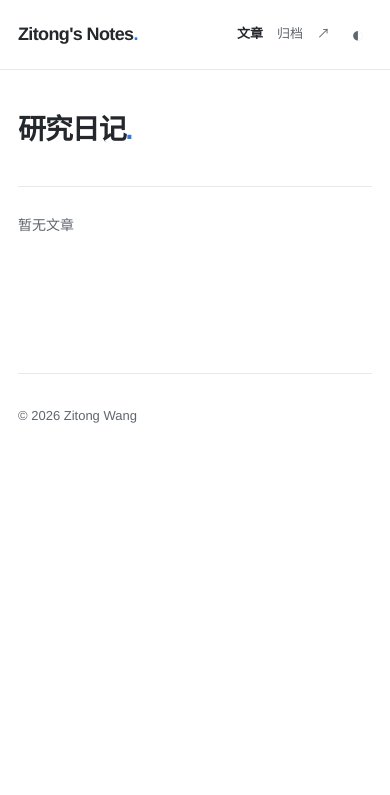
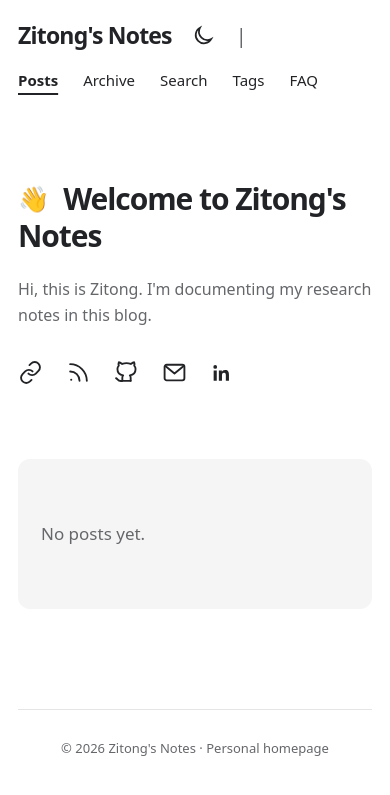
Before and after one commit to ZitongWang018/ZitongWang018.github.io, a Jekyll site: the page built from research-diary/index.html, in a window 390 px wide. Shown: the top 795 px of the page. Built offline with Jekyll 4.4.1, drawn with Linux system fonts in a browser that asks for light colours.

Commit message:
Match research diary to Lil Log inspired layout

```diff
--- a/_includes/research-footer.html
+++ b/_includes/research-footer.html
@@ -1,2 +1,2 @@
-<footer class="site-footer">© {{ 'now' | date: '%Y' }} Zitong Wang</footer>
+<footer class="site-footer">© {{ 'now' | date: '%Y' }} <a href="/research-diary/">Zitong's Notes</a> · <a href="/">Personal homepage</a></footer>
 <script src="/research-diary/theme.js" defer></script>
--- a/_includes/research-header.html
+++ b/_includes/research-header.html
@@ -1,11 +1,19 @@
 <header class="site-header">
   <div class="header-inner">
-    <a class="site-name" href="/research-diary/">Zitong's Notes<span class="site-name-dot">.</span></a>
+    <div class="brand-group">
+      <a class="site-name" href="/research-diary/">Zitong's Notes</a>
+      <button class="theme-toggle" type="button" aria-label="切换亮暗主题" title="切换亮暗主题">
+        <svg class="icon-sun" aria-hidden="true" viewBox="0 0 24 24" fill="none" stroke="currentColor" stroke-width="1.8" stroke-linecap="round"><circle cx="12" cy="12" r="4"/><path d="M12 2v2m0 16v2M4.93 4.93l1.42 1.42m11.3 11.3 1.42 1.42M2 12h2m16 0h2M4.93 19.07l1.42-1.42m11.3-11.3 1.42-1.42"/></svg>
+        <svg class="icon-moon" aria-hidden="true" viewBox="0 0 24 24" fill="none" stroke="currentColor" stroke-width="1.8" stroke-linecap="round"><path d="M20.2 15.6A8.7 8.7 0 0 1 8.4 3.8 8.7 8.7 0 1 0 20.2 15.6Z"/></svg>
+      </button>
+      <span class="brand-divider" aria-hidden="true">|</span>
+    </div>
     <nav class="site-nav" aria-label="日记导航">
-      <a href="/research-diary/"{% if include.active == 'posts' %} aria-current="page"{% endif %}>文章</a>
-      <a href="/research-diary/archive/"{% if include.active == 'archive' %} aria-current="page"{% endif %}>归档</a>
-      <a class="personal-home" href="/" aria-label="个人主页"><span class="home-label">个人主页 </span>↗</a>
-      <button class="theme-toggle" type="button" aria-label="切换亮暗主题" title="切换亮暗主题"><span aria-hidden="true">◐</span></button>
+      <a href="/research-diary/"{% if include.active == 'posts' %} aria-current="page"{% endif %}>Posts</a>
+      <a href="/research-diary/archive/"{% if include.active == 'archive' %} aria-current="page"{% endif %}>Archive</a>
+      <a href="/research-diary/search/"{% if include.active == 'search' %} aria-current="page"{% endif %}>Search</a>
+      <a href="/research-diary/tags/"{% if include.active == 'tags' %} aria-current="page"{% endif %}>Tags</a>
+      <a href="/research-diary/faq/"{% if include.active == 'faq' %} aria-current="page"{% endif %}>FAQ</a>
     </nav>
   </div>
 </header>
--- a/research-diary/index.html
+++ b/research-diary/index.html
@@ -5,21 +5,29 @@ title: Research Diary
 ---
 {% assign notes = site.research_diary | sort: 'date' | reverse %}
 <!doctype html>
-<html lang="zh-CN">
+<html lang="en">
 <head>
   <meta charset="utf-8">
   <meta name="viewport" content="width=device-width, initial-scale=1">
   <meta name="color-scheme" content="light dark">
-  <meta name="description" content="Zitong Wang 的研究日记。">
-  <title>研究日记 · Zitong's Notes</title>
+  <meta name="description" content="Zitong Wang's research notes and blog.">
+  <title>Zitong's Notes</title>
   {% include research-theme-init.html %}
   <link rel="stylesheet" href="/research-diary/style.css">
 </head>
 <body>
   {% include research-header.html active="posts" %}
   <main class="page-wrap">
-    <section class="intro" aria-labelledby="page-title">
-      <h1 id="page-title">研究日记<span class="accent">.</span></h1>
+    <section class="home-intro" aria-labelledby="page-title">
+      <h1 id="page-title"><span class="wave" aria-hidden="true">👋</span> Welcome to Zitong's Notes</h1>
+      <p>Hi, this is Zitong. I'm documenting my research notes in this blog.</p>
+      <div class="social-links" aria-label="更多链接">
+        <a href="/" aria-label="个人主页" title="个人主页"><svg viewBox="0 0 24 24" aria-hidden="true" fill="none" stroke="currentColor" stroke-width="1.8" stroke-linecap="round" stroke-linejoin="round"><path d="M10 13a5 5 0 0 0 7.1 0l2.5-2.5a5 5 0 0 0-7.1-7.1L11 4.9"/><path d="M14 11a5 5 0 0 0-7.1 0l-2.5 2.5a5 5 0 1 0 7.1 7.1L13 19.1"/></svg></a>
+        <a href="/research-diary/feed.xml" aria-label="RSS 订阅" title="RSS 订阅"><svg viewBox="0 0 24 24" aria-hidden="true" fill="none" stroke="currentColor" stroke-width="1.8" stroke-linecap="round"><circle cx="5" cy="19" r="1" fill="currentColor" stroke="none"/><path d="M4 11a9 9 0 0 1 9 9M4 4a16 16 0 0 1 16 16"/></svg></a>
+        <a href="https://github.com/ZitongWang018" aria-label="GitHub" title="GitHub"><svg viewBox="0 0 24 24" aria-hidden="true" fill="none" stroke="currentColor" stroke-width="1.8" stroke-linecap="round" stroke-linejoin="round"><path d="M8 20c-4.3 1.2-4.3-2-6-2.5M16 20v-3.1a2.8 2.8 0 0 0-.8-2.2c2.7-.3 5.5-1.3 5.5-6a4.7 4.7 0 0 0-1.3-3.3 4.3 4.3 0 0 0-.1-3.3s-1 0-3.2 1.7a11 11 0 0 0-8.2 0C5.7 2.1 4.7 2.1 4.7 2.1a4.3 4.3 0 0 0-.1 3.3 4.7 4.7 0 0 0-1.3 3.3c0 4.7 2.8 5.7 5.5 6A2.8 2.8 0 0 0 8 16.9V20"/><path d="M8 20h8"/></svg></a>
+        <a href="mailto:{{ site.author.email }}" aria-label="Email" title="Email"><svg viewBox="0 0 24 24" aria-hidden="true" fill="none" stroke="currentColor" stroke-width="1.8" stroke-linecap="round" stroke-linejoin="round"><rect x="2.5" y="4.5" width="19" height="15" rx="2"/><path d="m3.5 6 8.5 7 8.5-7"/></svg></a>
+        <a href="{{ site.author.linkedin }}" aria-label="LinkedIn" title="LinkedIn"><svg viewBox="0 0 24 24" aria-hidden="true" fill="currentColor"><path d="M5 8.5a1.8 1.8 0 1 0 0-3.6 1.8 1.8 0 0 0 0 3.6ZM3.5 10h3v10h-3V10Zm5 0h2.9v1.4c.4-.8 1.4-1.7 3-1.7 3.2 0 3.8 2 3.8 4.6V20h-3v-5.1c0-1.2 0-2.7-1.7-2.7s-2 1.3-2 2.6V20h-3V10Z"/></svg></a>
+      </div>
     </section>
 
     <section class="post-index" aria-label="文章列表">
@@ -28,16 +36,16 @@ title: Research Diary
         {% for note in notes %}
         {% assign description = note.summary | default: note.excerpt | strip_html | strip_newlines | truncate: 180 %}
         <li class="post-item">
-          <article>
-            <h3><a href="{{ note.url | relative_url }}">{{ note.title | escape }}</a></h3>
+          <article class="post-card">
+            <h2><a href="{{ note.url | relative_url }}">{{ note.title | escape }}</a></h2>
             <p class="post-summary">{{ description | escape }}</p>
-            <p class="post-meta"><time datetime="{{ note.date | date: '%Y-%m-%d' }}">{{ note.date | date: '%Y年%m月%d日' }}</time>{% if note.category %}<span aria-hidden="true">·</span><span>{{ note.category | escape }}</span>{% endif %}</p>
+            <p class="post-meta">Date: <time datetime="{{ note.date | date: '%Y-%m-%d' }}">{{ note.date | date: '%B %-d, %Y' }}</time>{% if note.reading_time %} <span aria-hidden="true">|</span> Estimated Reading Time: {{ note.reading_time }} min{% endif %} <span aria-hidden="true">|</span> Author: Zitong Wang{% if note.category %} <span aria-hidden="true">|</span> {{ note.category | escape }}{% endif %}</p>
           </article>
         </li>
         {% endfor %}
       </ol>
       {% else %}
-      <p class="empty-state">暂无文章</p>
+      <div class="empty-card">No posts yet.</div>
       {% endif %}
     </section>
   </main>
--- a/research-diary/style.css
+++ b/research-diary/style.css
@@ -1,39 +1,36 @@
 :root {
   color-scheme: light;
-  --background: #ffffff;
-  --text: #24272b;
-  --secondary: #60666d;
-  --border: #e6e8eb;
+  --background: #fff;
+  --surface: #f5f5f5;
+  --text: #222326;
+  --muted: #65676b;
+  --line: #e5e5e5;
   --link: #2a7ae2;
-  --link-hover: #1759a9;
-  --code-background: #f5f6f8;
-  --quote-background: #f8f9fb;
+  --code: #f2f3f5;
 }
 
 @media (prefers-color-scheme: dark) {
   :root:not([data-theme="light"]) {
     color-scheme: dark;
     --background: #1d1e20;
-    --text: #e6e8ea;
-    --secondary: #a5aab0;
-    --border: #393c40;
-    --link: #8ab9fa;
-    --link-hover: #b2d1ff;
-    --code-background: #292c30;
-    --quote-background: #25282c;
+    --surface: #2e2e33;
+    --text: #dadadb;
+    --muted: #9b9b9e;
+    --line: #3b3b40;
+    --link: #9ac3ff;
+    --code: #292a2e;
   }
 }
 
 :root[data-theme="dark"] {
   color-scheme: dark;
   --background: #1d1e20;
-  --text: #e6e8ea;
-  --secondary: #a5aab0;
-  --border: #393c40;
-  --link: #8ab9fa;
-  --link-hover: #b2d1ff;
-  --code-background: #292c30;
-  --quote-background: #25282c;
+  --surface: #2e2e33;
+  --text: #dadadb;
+  --muted: #9b9b9e;
+  --line: #3b3b40;
+  --link: #9ac3ff;
+  --code: #292a2e;
 }
 
 * { box-sizing: border-box; }
@@ -42,116 +39,144 @@ body {
   margin: 0;
   background: var(--background);
   color: var(--text);
-  font-family: Helvetica, Arial, "PingFang SC", "Microsoft YaHei", sans-serif;
+  font-family: system-ui, -apple-system, BlinkMacSystemFont, "Segoe UI", Helvetica, Arial, "PingFang SC", "Microsoft YaHei", sans-serif;
   font-size: 16px;
-  line-height: 1.7;
+  line-height: 1.65;
   -webkit-font-smoothing: antialiased;
 }
 a { color: var(--link); text-decoration: none; }
-a:hover { color: var(--link-hover); text-decoration: underline; }
-a:focus-visible, button:focus-visible { outline: 2px solid var(--link); outline-offset: 4px; }
-::selection { background: var(--link); color: var(--background); }
+a:hover { text-decoration: underline; }
+a:focus-visible, button:focus-visible, input:focus-visible { outline: 2px solid var(--link); outline-offset: 4px; }
+[hidden] { display: none !important; }
+.visually-hidden { position: absolute; width: 1px; height: 1px; padding: 0; margin: -1px; overflow: hidden; clip: rect(0, 0, 0, 0); white-space: nowrap; border: 0; }
 
-.site-header { border-bottom: 1px solid var(--border); }
-.header-inner, .page-wrap, .site-footer {
-  width: min(100% - 48px, 800px);
-  margin-left: auto;
-  margin-right: auto;
-}
-.header-inner { min-height: 76px; display: flex; align-items: center; justify-content: space-between; gap: 24px; }
-.site-name { color: var(--text); font-size: 22px; font-weight: 700; letter-spacing: -.035em; white-space: nowrap; }
+.site-header { width: 100%; }
+.header-inner { width: min(calc(100% - 48px), 1200px); min-height: 76px; margin: 0 auto; display: flex; align-items: center; justify-content: space-between; gap: 24px; }
+.brand-group { display: flex; align-items: center; gap: 17px; flex: none; }
+.site-name { color: var(--text); font-size: 25px; font-weight: 700; line-height: 1; letter-spacing: -.035em; white-space: nowrap; }
 .site-name:hover { color: var(--text); text-decoration: none; }
-.site-name-dot, .accent { color: var(--link); }
-.site-nav { display: flex; align-items: center; gap: 24px; }
-.site-nav a { color: var(--secondary); font-size: 14px; white-space: nowrap; }
-.site-nav a:hover, .site-nav a[aria-current="page"] { color: var(--text); text-decoration: none; }
-.site-nav a[aria-current="page"] { font-weight: 600; }
-.theme-toggle {
-  display: inline-flex;
-  align-items: center;
-  justify-content: center;
-  width: 33px;
-  height: 33px;
-  border: 0;
-  border-radius: 50%;
-  background: transparent;
-  color: var(--secondary);
-  font: inherit;
-  font-size: 22px;
-  cursor: pointer;
-}
-.theme-toggle:hover { background: var(--code-background); color: var(--text); }
+.theme-toggle { display: inline-flex; align-items: center; justify-content: center; width: 30px; height: 30px; padding: 0; border: 0; background: transparent; color: var(--text); cursor: pointer; }
+.theme-toggle svg { width: 23px; height: 23px; }
+.theme-toggle .icon-sun { display: none; }
+.theme-toggle[data-mode="dark"] .icon-sun { display: block; }
+.theme-toggle[data-mode="dark"] .icon-moon { display: none; }
+.brand-divider { color: var(--muted); font-size: 20px; font-weight: 300; }
+.site-nav { display: flex; align-items: center; gap: 29px; }
+.site-nav a { color: var(--text); font-size: 16px; white-space: nowrap; }
+.site-nav a:hover { text-decoration: none; opacity: .72; }
+.site-nav a[aria-current="page"] { font-weight: 650; text-decoration: underline; text-underline-offset: 7px; text-decoration-thickness: 2px; }
 
-.intro { padding: 56px 0 31px; }
-.intro h1, .page-heading h1 { margin: 0; font-size: 32px; font-weight: 600; letter-spacing: -.04em; line-height: 1.3; }
-.post-list { margin: 0; padding: 0; border-top: 1px solid var(--border); list-style: none; }
-.post-item { padding: 33px 0 35px; border-bottom: 1px solid var(--border); }
-.post-item h3 { margin: 0 0 11px; font-size: 26px; font-weight: 600; line-height: 1.35; letter-spacing: -.025em; }
-.post-item h3 a { color: var(--text); }
-.post-item h3 a:hover { color: var(--link); text-decoration: none; }
-.post-summary { margin: 0 0 13px; color: var(--secondary); line-height: 1.75; }
-.post-meta { display: flex; flex-wrap: wrap; align-items: center; gap: 9px; margin: 0; color: var(--secondary); font-size: 13px; }
-.empty-state { color: var(--secondary); padding: 27px 0 60px; border-top: 1px solid var(--border); font-size: 14px; }
+.page-wrap { width: min(calc(100% - 48px), 760px); margin: 0 auto; }
+.home-intro { padding: 104px 0 112px; }
+.home-intro h1 { margin: 0; font-size: clamp(34px, 4vw, 43px); line-height: 1.25; font-weight: 750; letter-spacing: -.035em; }
+.wave { display: inline-block; margin-right: 8px; font-size: .84em; vertical-align: .07em; }
+.home-intro > p { margin: 24px 0 0; color: var(--muted); font-size: 18px; line-height: 1.65; }
+.social-links { display: flex; align-items: center; gap: 24px; margin-top: 30px; }
+.social-links a { display: inline-flex; align-items: center; justify-content: center; width: 25px; height: 28px; color: var(--text); }
+.social-links a:hover { opacity: .68; }
+.social-links svg { width: 25px; height: 25px; }
 
-.site-footer { padding: 31px 0 45px; margin-top: 98px; border-top: 1px solid var(--border); color: var(--secondary); font-size: 13px; }
+.post-list { padding: 0; margin: 0; list-style: none; }
+.post-item { margin-bottom: 23px; }
+.post-card, .empty-card { padding: 26px 28px 28px; border-radius: 12px; background: var(--surface); }
+.post-card { transition: transform .18s ease; }
+.post-card:hover { transform: translateY(-2px); }
+.post-card h2 { margin: 0 0 12px; font-size: 25px; font-weight: 700; line-height: 1.35; letter-spacing: -.025em; }
+.post-card h2 a { color: var(--text); }
+.post-card h2 a:hover { text-decoration: none; }
+.post-summary { display: -webkit-box; -webkit-line-clamp: 2; -webkit-box-orient: vertical; overflow: hidden; margin: 0 0 13px; color: var(--muted); font-size: 16px; line-height: 1.65; }
+.post-meta { display: flex; flex-wrap: wrap; align-items: center; gap: 7px; margin: 0; color: var(--muted); font-size: 13px; }
+.empty-card { min-height: 150px; display: flex; align-items: center; color: var(--muted); font-size: 17px; }
 
-.archive-page { padding-top: 70px; }
-.page-heading { padding-bottom: 32px; }
-.archive-year { display: grid; grid-template-columns: 110px minmax(0, 1fr); gap: 26px; padding: 27px 0; border-top: 1px solid var(--border); }
-.archive-year h2 { margin: 0; font-size: 24px; font-weight: 600; letter-spacing: -.04em; }
+.site-footer { width: min(calc(100% - 48px), 760px); margin: 100px auto 0; padding: 28px 0 45px; border-top: 1px solid var(--line); color: var(--muted); text-align: center; font-size: 13px; }
+.site-footer a { color: inherit; }
+
+.archive-page { padding-top: 76px; }
+.page-heading { margin-bottom: 29px; }
+.page-heading h1, .subpage h1 { margin: 0; font-size: 36px; line-height: 1.25; font-weight: 700; letter-spacing: -.035em; }
+.archive-year { padding: 22px 0 28px; border-top: 1px solid var(--line); }
+.archive-year h2 { margin: 0 0 10px; font-size: 22px; }
 .archive-year ul { padding: 0; margin: 0; list-style: none; }
-.archive-year li { display: grid; grid-template-columns: 54px minmax(0, 1fr) auto; align-items: baseline; gap: 15px; padding: 10px 0; }
-.archive-year time, .archive-category { color: var(--secondary); font-size: 13px; }
-.archive-year li a { color: var(--text); font-size: 16px; }
-.archive-year li a:hover { color: var(--link); text-decoration: none; }
+.archive-year li { display: grid; grid-template-columns: 62px minmax(0, 1fr) auto; gap: 14px; align-items: baseline; padding: 7px 0; }
+.archive-year time, .archive-category { color: var(--muted); font-size: 13px; }
+.archive-year a { color: var(--text); }
+.archive-year a:hover { color: var(--link); text-decoration: none; }
 
-.article-page { max-width: 800px; }
-.article-header { padding: 65px 0 32px; border-bottom: 1px solid var(--border); }
-.return-link { color: var(--secondary); font-size: 13px; }
-.article-header h1 { margin: 37px 0 15px; font-size: clamp(36px, 5.3vw, 52px); font-weight: 600; line-height: 1.24; letter-spacing: -.045em; }
-.article-summary { margin: 25px 0 0; color: var(--secondary); font-size: 17px; line-height: 1.65; }
-.article-content { padding: 30px 0 66px; font-size: 17px; line-height: 1.8; overflow-wrap: anywhere; }
+.subpage { padding-top: 76px; }
+.subpage > h1 { margin-bottom: 32px; }
+.search-input { display: block; width: 100%; padding: 12px 16px; border: 1px solid var(--line); border-radius: 8px; background: var(--surface); color: var(--text); font: inherit; font-size: 17px; }
+.search-input::placeholder { color: var(--muted); }
+.search-status { margin: 21px 0 10px; color: var(--muted); font-size: 13px; }
+.search-results { margin: 0; padding: 0; list-style: none; }
+.search-results li { display: flex; justify-content: space-between; gap: 20px; padding: 14px 0; border-bottom: 1px solid var(--line); }
+.search-results a { color: var(--text); }
+.search-results span { flex: none; color: var(--muted); font-size: 13px; }
+.tag-cloud { display: flex; flex-wrap: wrap; gap: 9px; margin-bottom: 38px; }
+.tag-cloud a { padding: 5px 12px; border-radius: 7px; background: var(--surface); color: var(--text); font-size: 14px; }
+.tag-section { padding: 23px 0; border-top: 1px solid var(--line); }
+.tag-section h2 { margin: 0 0 9px; font-size: 21px; }
+.tag-section h2 span { margin-left: 5px; color: var(--muted); font-size: 14px; font-weight: 400; }
+.tag-section ul { padding-left: 21px; margin: 0; }
+.tag-section li { padding: 3px 0; }
+.tag-section li a { color: var(--text); }
+.faq-page section { padding: 23px 0; border-top: 1px solid var(--line); }
+.faq-page h2 { margin: 0 0 8px; font-size: 21px; }
+.faq-page p { margin: 0; color: var(--muted); }
+
+.article-page { font-family: Helvetica, Arial, "PingFang SC", "Microsoft YaHei", sans-serif; }
+.article-header { padding: 65px 0 30px; border-bottom: 1px solid var(--line); }
+.return-link { color: var(--muted); font-size: 13px; }
+.article-header h1 { margin: 36px 0 16px; font-size: clamp(34px, 5vw, 48px); font-weight: 600; line-height: 1.25; letter-spacing: -.04em; }
+.article-summary { margin: 23px 0 0; color: var(--muted); font-size: 17px; line-height: 1.65; }
+.article-content { padding: 30px 0 65px; font-size: 17px; line-height: 1.8; overflow-wrap: anywhere; }
 .article-content > :first-child { margin-top: 0; }
 .article-content p { margin: 0 0 1.35em; }
-.article-content h2 { margin: 2em 0 .65em; font-size: 29px; line-height: 1.3; font-weight: 600; letter-spacing: -.025em; }
+.article-content h2 { margin: 2em 0 .65em; font-size: 29px; line-height: 1.3; font-weight: 600; }
 .article-content h3 { margin: 1.8em 0 .6em; font-size: 23px; line-height: 1.35; font-weight: 600; }
 .article-content h4 { margin: 1.5em 0 .5em; font-size: 19px; }
 .article-content ul, .article-content ol { margin: 0 0 1.4em; padding-left: 1.5em; }
 .article-content li { padding-left: .2em; margin: .25em 0; }
-.article-content blockquote { margin: 1.8em 0; padding: 16px 22px; border-left: 3px solid var(--link); background: var(--quote-background); color: var(--secondary); }
+.article-content blockquote { margin: 1.8em 0; padding: 16px 22px; border-left: 3px solid var(--link); background: var(--surface); color: var(--muted); }
 .article-content blockquote > :last-child { margin-bottom: 0; }
-.article-content pre { max-width: 100%; overflow-x: auto; margin: 1.7em 0; padding: 20px 23px; border-radius: 6px; background: var(--code-background); font-size: 14px; line-height: 1.6; }
+.article-content pre { max-width: 100%; overflow-x: auto; margin: 1.7em 0; padding: 20px 23px; border-radius: 6px; background: var(--code); font-size: 14px; line-height: 1.6; }
 .article-content code { font-family: Consolas, "SFMono-Regular", Menlo, monospace; font-size: .86em; }
-.article-content :not(pre) > code { padding: 2px 5px; border-radius: 3px; background: var(--code-background); }
+.article-content :not(pre) > code { padding: 2px 5px; border-radius: 3px; background: var(--code); }
 .article-content img, .article-content video { display: block; max-width: 100%; height: auto; margin: 1.8em auto; }
 .article-content iframe { display: block; max-width: 100%; margin: 1.8em auto; }
 .article-content figure { margin: 1.8em 0; }
-.article-content figcaption { color: var(--secondary); text-align: center; font-size: 13px; }
+.article-content figcaption { color: var(--muted); text-align: center; font-size: 13px; }
 .article-content table { display: block; width: max-content; max-width: 100%; overflow-x: auto; border-collapse: collapse; font-size: 15px; }
-.article-content th, .article-content td { padding: 9px 12px; border: 1px solid var(--border); }
-.article-content th { background: var(--code-background); }
-.article-content hr { margin: 2.5em 0; border: 0; border-top: 1px solid var(--border); }
-.article-bottom { display: flex; justify-content: space-between; gap: 24px; padding-top: 24px; border-top: 1px solid var(--border); font-size: 14px; }
+.article-content th, .article-content td { padding: 9px 12px; border: 1px solid var(--line); }
+.article-content th { background: var(--code); }
+.article-content hr { margin: 2.5em 0; border: 0; border-top: 1px solid var(--line); }
+.article-bottom { display: flex; justify-content: space-between; gap: 24px; padding-top: 24px; border-top: 1px solid var(--line); font-size: 14px; }
 
-@media (max-width: 650px) {
-  .header-inner, .page-wrap, .site-footer { width: min(100% - 36px, 800px); }
-  .header-inner { min-height: 69px; gap: 10px; }
-  .site-name { font-size: 18px; }
-  .site-nav { gap: 14px; }
-  .site-nav a { font-size: 13px; }
-  .site-nav .home-label { display: none; }
-  .theme-toggle { width: 28px; height: 28px; }
-  .intro { padding: 42px 0 24px; }
-  .intro h1, .page-heading h1 { font-size: 28px; }
-  .post-item { padding: 27px 0 29px; }
-  .post-item h3 { font-size: 23px; }
-  .site-footer { margin-top: 75px; }
-  .archive-page { padding-top: 54px; }
-  .page-heading { padding-bottom: 24px; }
-  .archive-year { grid-template-columns: 1fr; gap: 5px; }
-  .archive-year li { grid-template-columns: 50px minmax(0, 1fr); gap: 10px; }
+@media (max-width: 780px) {
+  .header-inner { width: min(calc(100% - 36px), 1200px); flex-wrap: wrap; gap: 0; padding-top: 19px; }
+  .brand-group { width: 100%; justify-content: flex-start; }
+  .site-name { font-size: 23px; }
+  .site-nav { width: 100%; gap: 25px; overflow-x: auto; scrollbar-width: none; padding: 16px 0 15px; }
+  .site-nav::-webkit-scrollbar { display: none; }
+  .site-nav a { font-size: 15px; }
+  .page-wrap, .site-footer { width: min(calc(100% - 36px), 760px); }
+  .home-intro { padding: 72px 0 85px; }
+  .home-intro h1 { font-size: clamp(31px, 6vw, 40px); }
+  .home-intro > p { font-size: 16px; }
+  .social-links { gap: 23px; }
+  .post-card, .empty-card { padding: 23px; }
+  .post-card h2 { font-size: 23px; }
+  .archive-page, .subpage { padding-top: 58px; }
+  .article-header { padding-top: 50px; }
+}
+
+@media (max-width: 460px) {
+  .home-intro h1 { font-size: 30px; }
+  .home-intro > p { margin-top: 21px; }
+  .home-intro { padding-bottom: 72px; }
+  .post-summary { font-size: 15px; }
+  .archive-year li { grid-template-columns: 53px minmax(0, 1fr); gap: 9px; }
   .archive-category { display: none; }
-  .article-header { padding-top: 50px; }
-  .article-header h1 { margin-top: 29px; }
-  .article-content { font-size: 16px; padding-top: 27px; }
+  .search-results li { display: block; }
+  .search-results span { display: block; margin-top: 3px; }
+  .article-content { font-size: 16px; }
 }
--- a/research-diary/theme.js
+++ b/research-diary/theme.js
@@ -9,7 +9,9 @@
   }
 
   function updateLabel() {
-    button.setAttribute('aria-label', currentTheme() === 'dark' ? '切换到亮色主题' : '切换到暗色主题');
+    var mode = currentTheme();
+    button.dataset.mode = mode;
+    button.setAttribute('aria-label', mode === 'dark' ? '切换到亮色主题' : '切换到暗色主题');
   }
 
   button.addEventListener('click', function () {
```
Also changed, not shown: RESEARCH_DIARY.md (+3 -1 lines), _layouts/research-note.html (+4 -4 lines), research-diary/archive.html (+5 -5 lines), research-diary/faq.html (added, +26 -0 lines), research-diary/feed.xml (added, +18 -0 lines), research-diary/search.html (added, +37 -0 lines), research-diary/search.js (added, +21 -0 lines), research-diary/tags.html (added, +36 -0 lines).
